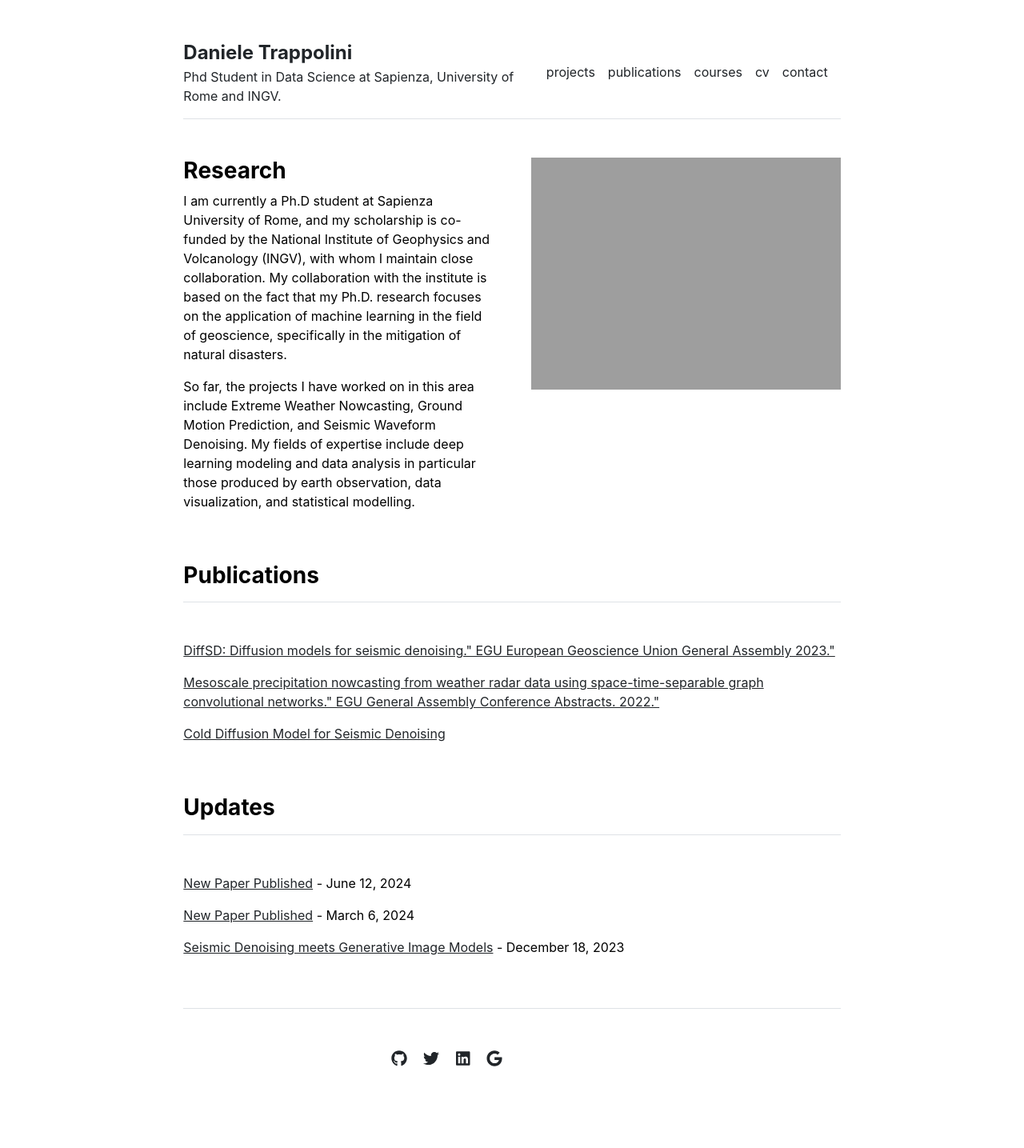
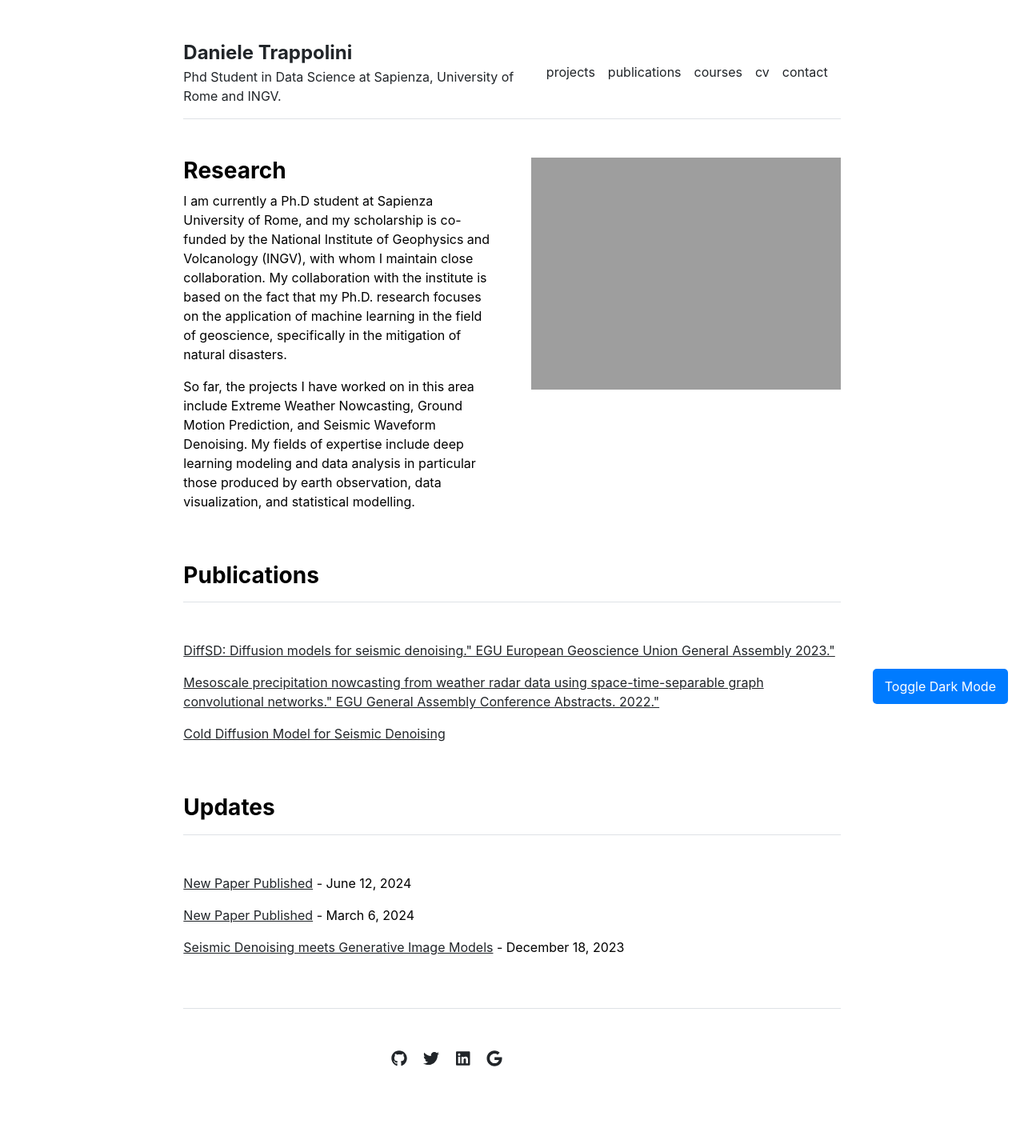
Before and after one commit to Daniele-Trappolini/Daniele-Trappolini.github.io, a Jekyll site: the page built from index.md, in a window 1280 px wide. Shown: the whole page at 80% size. Built offline with Jekyll 4.4.1, drawn with Linux system fonts in a browser that asks for light colours.

Commit message:
Commit 02/01/2025 4

```diff
--- a/_layouts/default.html
+++ b/_layouts/default.html
@@ -1,11 +1,13 @@
 <!DOCTYPE html>
 <html lang="{{ site.lang | default: "en-US" }}">
   {% include head.html %}
+  <link rel="stylesheet" href="{{ '/assets/css/dark-mode.css' | relative_url }}">
   <body>
     <div class="col-lg-8 mx-auto p-3 py-md-5">
       {% include header.html %}
       {{ content }}
       {% include footer.html %}
     </div>
+    <script src="{{ '/assets/libs/dark-mode.js' | relative_url }}"></script>
   </body>
 </html>
--- /dev/null
+++ b/assets/css/dark-mode.css
@@ -0,0 +1,20 @@
+body.dark-mode {
+    background-color: #121212;
+    color: #ffffff;
+  }
+
+  .toggle-dark-mode {
+    position: fixed;
+    bottom: 20px;
+    right: 20px;
+    background-color: #007bff;
+    color: #ffffff;
+    border: none;
+    padding: 10px 15px;
+    border-radius: 5px;
+    cursor: pointer;
+  }
+
+  .toggle-dark-mode:hover {
+    background-color: #0056b3;
+  }
--- /dev/null
+++ b/assets/libs/dark-mode.js
@@ -0,0 +1,19 @@
+document.addEventListener('DOMContentLoaded', function () {
+    if (localStorage.getItem('dark-mode') === 'enabled') {
+      document.body.classList.add('dark-mode');
+    }
+
+    const toggleButton = document.createElement('button');
+    toggleButton.classList.add('toggle-dark-mode');
+    toggleButton.innerText = 'Toggle Dark Mode';
+    document.body.appendChild(toggleButton);
+
+    toggleButton.addEventListener('click', function () {
+      document.body.classList.toggle('dark-mode');
+      if (document.body.classList.contains('dark-mode')) {
+        localStorage.setItem('dark-mode', 'enabled');
+      } else {
+        localStorage.setItem('dark-mode', 'disabled');
+      }
+    });
+  });
```
